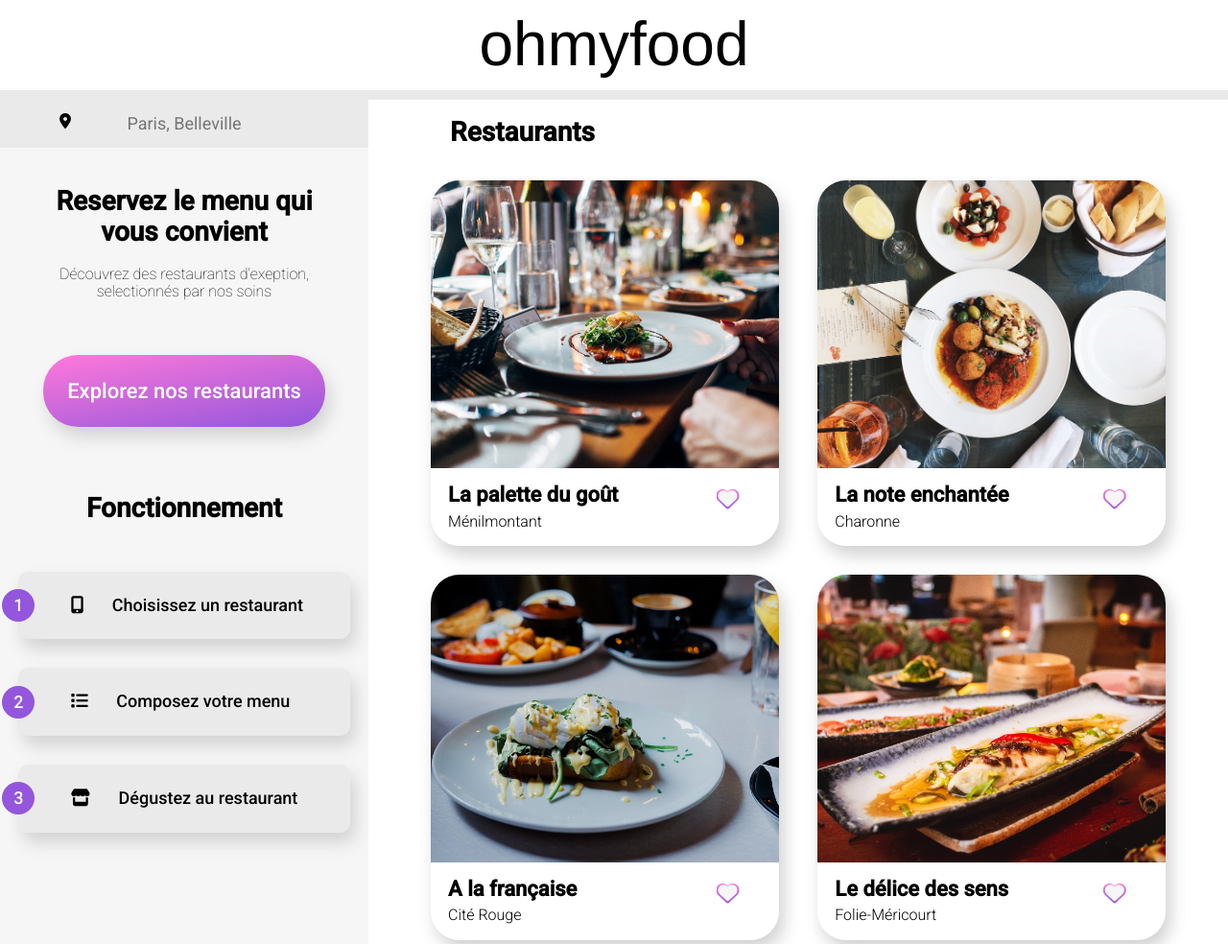
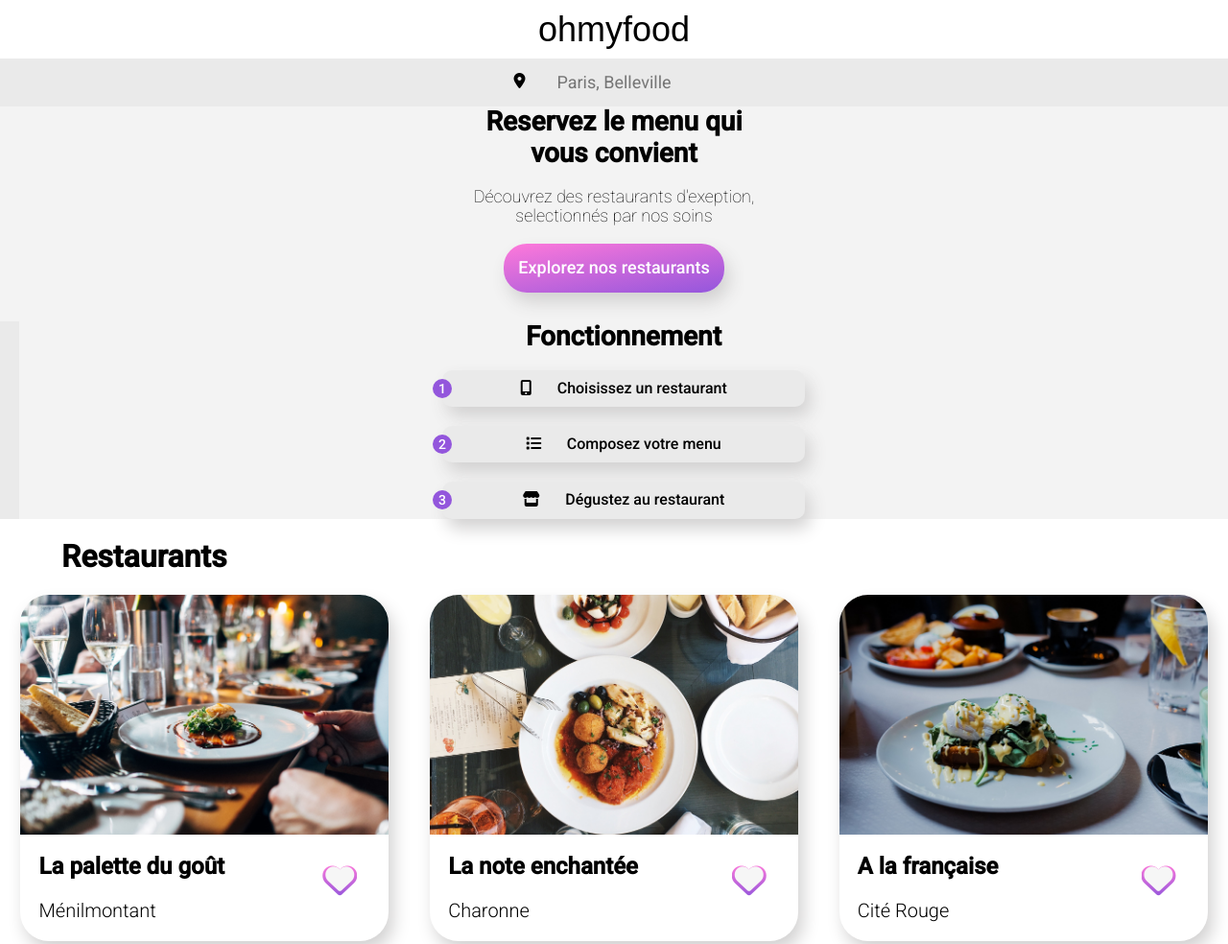
Before and after one commit to MosMid/P3, a plain HTML site: page index.html in a window 1280 px wide. Shown: the top 984 px of the page at 96% size. Drawn offline with Linux system fonts and the light colour scheme; a web font is replaced by a local one.

Commit message:
Add files via upload

```diff
--- a/style.css
+++ b/style.css
@@ -1,3 +1,4 @@
+/*guelb*/
 .box
 {
     box-sizing: border-box; /* Opera/IE 8+ */
@@ -428,7 +429,7 @@ input:checked + .slider
     }
 }
 
-@media only screen and (min-width: 769px) and (max-width: 992px){
+@media only screen and (min-width: 769px){
 
     #localisation
     {
@@ -442,27 +443,23 @@ input:checked + .slider
         background-color: #eaeaea;
         text-align: center;
     }
-    .tnav
-    {
-        display: flex;
-        justify-content: space-between;
-        background-color: #f6f6f6;
-    }
     #logo
     {
         font-size: 36px;
         margin-top: 0;
         margin-bottom: 0;
     }
+    aside
+    {
+        background-color: #f3f3f3;
+    }
     nav
     {
-        width: 50%;
         text-align: center;
         border-right: #eaeaea;
     }
     section
     {
-        width: 50%;
         margin-top: 0;
         text-align: center;
         border-left: 20px solid #eaeaea;
@@ -501,9 +498,15 @@ input:checked + .slider
         margin-top: 30px;
         font-size: 28px;
     }
+    .funk
+    {
+        display: flex;
+        justify-content: space-between;
+    }
     .fonction
     {
-        width: 70%;
+        font-size: 16px;
+        width: 30%;
         margin-bottom: 20px;
         padding-top: 10px;
         padding-bottom: 10px;
@@ -515,16 +518,17 @@ input:checked + .slider
     }
     .number
     {
-        height: 24px;
-        width: 24px;
-        border-radius: 12px;
-        left: -12px;
-        top: calc(50% - 12px);
+        height: 20px;
+        width: 20px;
+        border-radius: 10px;
+        left: -10px;
+        top: calc(50% - 10px);
     }
     .number p
     {
-        left: 8px;
-        top: -13px;
+        font-size: 14px;
+        left: 6px;
+        top: -12px;
     }
     main
     {
@@ -583,212 +587,19 @@ input:checked + .slider
 }
 
 @media only screen and (min-width: 993px) {
-    body
+    html
     {
         max-width: 1600px;
         margin: auto;
     }
-    #tlocalisation
-    {
-        display: none;
-    }
-    .all
-    {
-      display: flex;
-    }
-    header
-    {
-        border-bottom: 10px solid #eaeaea;
-    }
-    aside
-    {
-        width: 30%;
-        background-color: #f6f6f6;
-    }
-    .tmain
-    {
-        width: 70%;
-    }
-    #logo
-    {
-        font-size: 64px;
-        margin-top: 0;
-        margin-bottom: 0;
-    }
-    nav
-    {
-        text-align: center;
-    }
-    #localisation
-    {
-        position: relative;
-        height: 50px;
-        background-color: #eaeaea;
-        text-align: center;
-    }
-    #localisation i
-    {
-        top: 14px;
-    }
-    input
+    .function
     {
         font-size: 18px;
-        text-align: center;
-        padding-top: 15px;
-    }
-    nav h1
-    {
-        margin-top: 40px;
-        font-size: 28px;
-    }
-    nav p
-    {
-        font-size: 16px;
-        font-weight: 100;
-    }
-    button
-    {
-        font-size: 22px;
-        padding: 25px;
-        border-radius: 36px;
-        margin-top: 40px;
-        margin-bottom: 40px;
-    }
-    button:hover
-    {
-        background: linear-gradient(170deg, #fe8cdd, #a578dc);
-        box-shadow: 5px 10px 18px #a1a1a1;
-    }
-    section
-    {
-        margin-top: 0px;
-        padding-top: 10px;
-        padding-left: 5%;
-        padding-right: 5%;
-        background-color: #f6f6f6;
-    }
-    section h1
-    {
-        margin-bottom: 50px;
-        font-size: 28px;
-        text-align: center;
-    }
-    .fonction
-    {
-        font-size: 18px;
-        margin-top: 30px;
-        margin-bottom: 30px;
-        padding: 25px;
-        border-radius: 10px;
-    }
-    .fonction p i
-    {
-        margin-left: 10%;
-        margin-right: 10%;
-    }
-    .number
-    {
-        height: 34px;
-        width: 34px;
-        border-radius: 17px;
-        left: -17px;
-        top: calc(50% - 17px);
-    }
-    .number p
-    {
-        left: 12px;
-        top: -11px;
-    }
-    main h1
-    {
-        font-size: 28px;
-        margin-left: 5%;
-        padding-bottom: 15px;
-    }
-    .carteliste
-    {
-        display: flex;
-        flex-wrap: wrap;
-        justify-content: space-around;
     }
     .carte
     {
-        width: 45%;
-        margin-bottom: 30px;
-        transition: 0.4s;
-    }
-    .carte:hover
-    {
-        filter: brightness(108%);
-        box-shadow: 5px 10px 18px #a1a1a1;
-    }
-    .carte:active
-    {
-        transform: scale(.95);
-    }
-    .cadre
-    {
-        height: 300px;
-    }
-    .carte h2
-    {
-        margin-top: 15px;
-        margin-bottom: -10px;
-        font-size: 22px;
-    }
-    .carte p
-    {
-        font-size: 16px;
-    }
-    .fav
-    {
-        position: absolute;
-        left: 82%;
-        top: 320px;
-    }
-    .switch
-    {
-        display: inline-block;
-        width: 60px;
-        height: 34px;
-    }
-    .switch input
-    {
-        opacity: 0;
-        width: 0;
-        height: 0;
-    }
-    .slider
-    {
-        position: absolute;
-        cursor: pointer;
-        top: 1px;
-        left: 2px;
-        font-size: 20px;
-        color: #f6f6f6;
-    }
-    input:checked + .slider
-    {
-        color: transparent;
-    }
-    .on
-    {
-        position: absolute;
-        top: 0;
-        left: 0;
-        font-size: 24px;
-        background: -webkit-gradient(linear, left top, left bottom, from(#FF79DA), to(#9356DC));
-        -webkit-background-clip: text;
-        -webkit-text-fill-color: transparent;
-        transition: all 0.4s;
-    }
-    .off
-    {
-        transition: all 0.4s;
-    }
-    .fa-heart:hover
-    {
-        color: #fbafe5;
+        width: 30%;
+        margin-bottom: 40px;
     }
     footer
     {
--- a/style2.css
+++ b/style2.css
@@ -1,3 +1,4 @@
+/*guelb*/
 a {text-decoration: none;}
 a:link{color:inherit}
 a:active{color:inherit}
@@ -388,9 +389,34 @@ footer p i
   }
   section
   {
-    display: grid;
-    grid-template-columns: 50% 50%;
-    padding: 10px;
+    display: flex;
+    flex-wrap: wrap;
+    justify-content: space-around;
+  }
+  .titre
+  {
+    text-align: center;
+    margin-left: 0;
+    margin-bottom: 40px;
+  }
+  .titre::before
+  {
+    width: 72px;
+    left: calc(50% - 36px);
+  }
+  .titre::after
+  {
+    position: absolute;
+    content: '';
+    background: #99e2d0;
+    height: 3px;
+    width: 52px;
+    top: 40px;
+    left: calc(50% - 26px);
+  }
+  .item
+  {
+    width: 48%;
   }
   .foot
   {
@@ -407,67 +433,31 @@ footer p i
     max-width: 1600px;
     margin: auto;
   }
-  .all
+  .titre
   {
-    margin-left: 400px;
-    padding-top: 100px;
+    text-align: left;
+    margin-left: 5%;
+    position: relative;
+    font-size: 22px;
+    font-weight: 300;
   }
-  .blyat
-  {
-    position: relative;
-  }
-  .nom
+  .titre::before
   {
     position: absolute;
-    top: -120px;
-    left: -400px;
+    content: '';
+    background: #99e2d0;
+    height: 3px;
+    width: 55px;
+    top: 30px;
+    left: 0;
   }
-  .fav
-  {
-    top: -70px;
-    left: -50px;
-
-  }
-  .fa-heart:hover
-  {
-    color: #fbafe5;
-  }
-  .nd
+  .titre::after
   {
     display: none;
   }
-  .d
+  .item
   {
-    display: block;
-  }
-  section
-  {
-    position: relative;
-    margin-bottom: 30px;
-  }
-  .titre
-  {
-    position: absolute;
-    left: -400px;
-  }
-  .titre::before
-  {
-    height: 3px;
-    width: 55px;
-  }
-  .dark::before
-  {
-    position: absolute;
-    content: '';
-    background: #f6f6f6;
-    width: calc(100% + 400px);
-    height: 290px;
-    top: 0px;
-    left: -400px;
-  }
-  button
-  {
-    margin-left: -300px;
+    width: 32%;
   }
   .foot
   {
```
